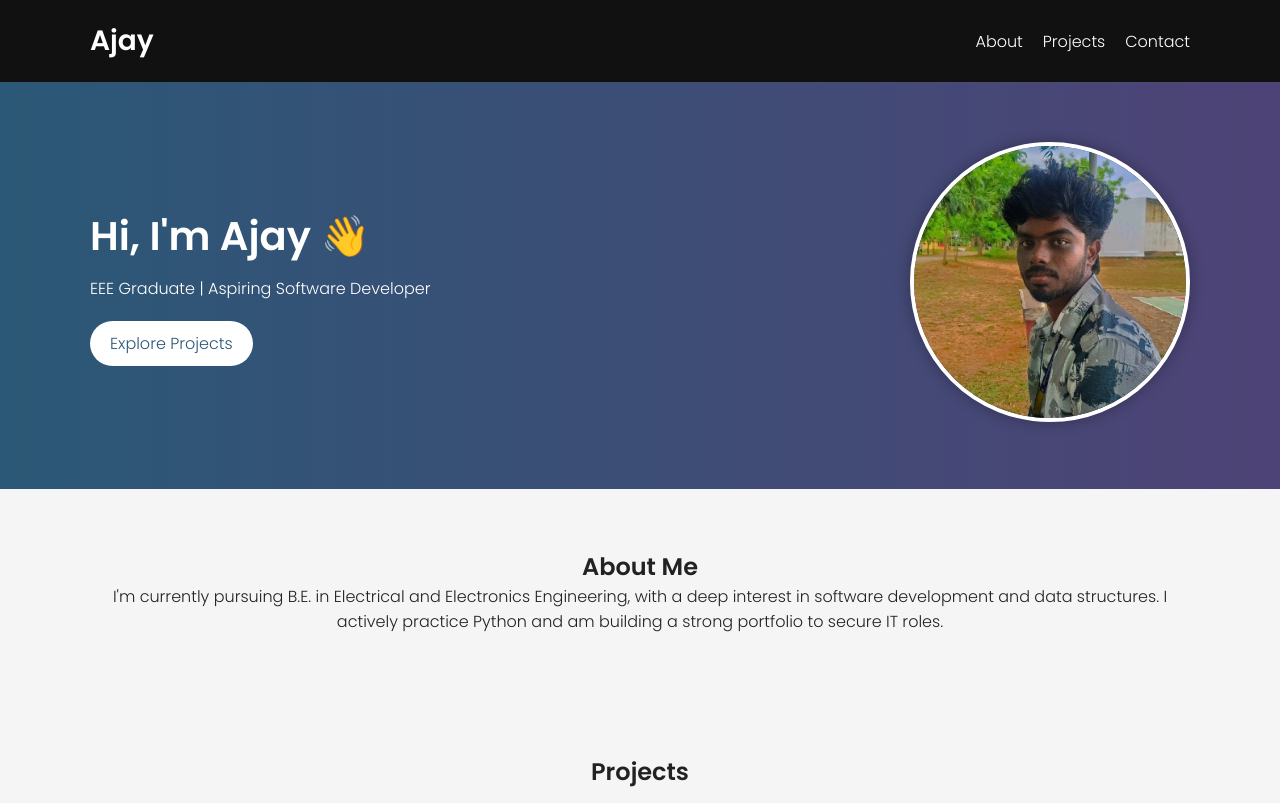
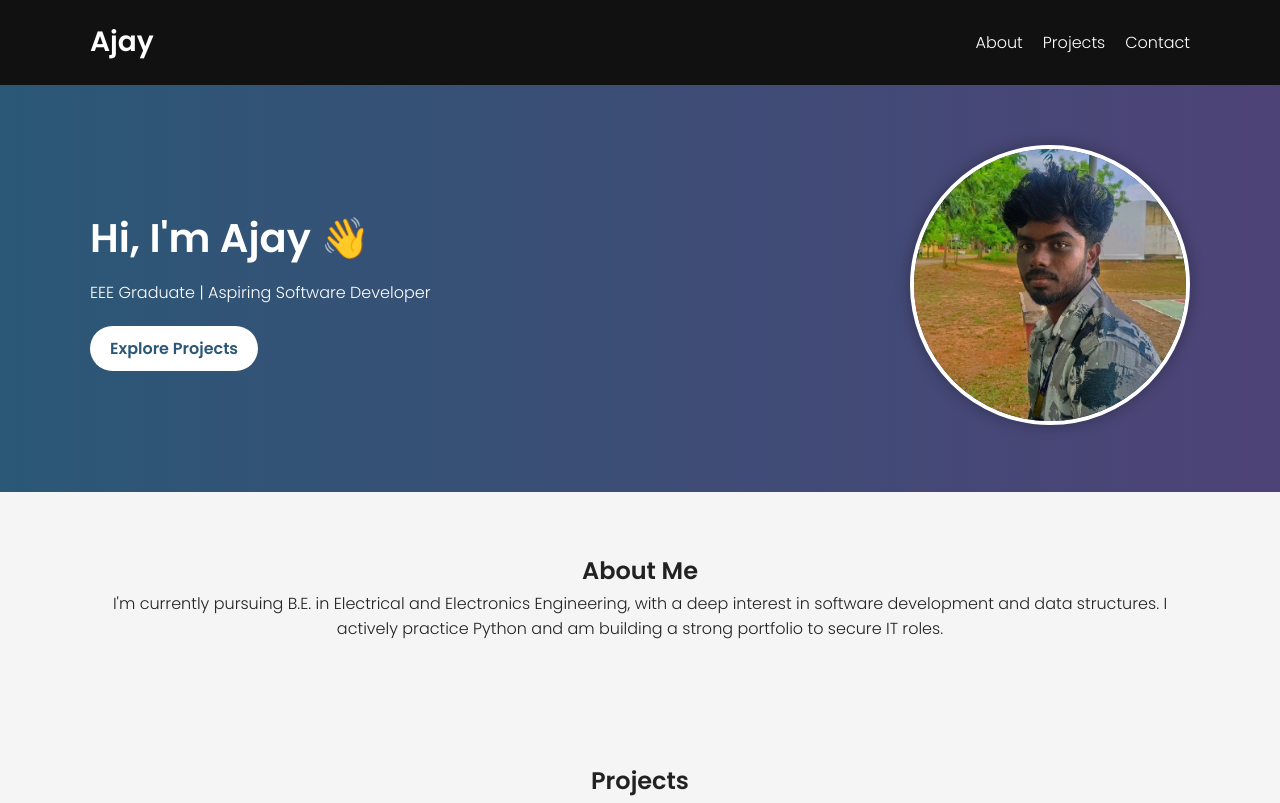
Before and after one commit to ajay2005-code/porfolio-html-css, a plain HTML site: page index.html in a window 1280 px wide. Shown: the top 803 px of the page. Drawn offline with Linux system fonts and the light colour scheme; files whose address does not match are found by name.

Commit message:
Update app.css

```diff
--- a/app.css
+++ b/app.css
@@ -1,18 +1,25 @@
+/* Reset */
 * {
   margin: 0;
   padding: 0;
   box-sizing: border-box;
 }
+
+/* Global */
 body {
   font-family: 'Poppins', sans-serif;
   background-color: #f5f5f5;
   color: #222;
+  line-height: 1.6;
+  font-weight: 300;
 }
 .container {
   width: 90%;
   max-width: 1100px;
   margin: auto;
 }
+
+/* Header */
 header {
   background: #111;
   padding: 20px 0;
@@ -20,7 +27,7 @@ header {
 }
 .logo {
   font-size: 28px;
-  font-weight: bold;
+  font-weight: 600;
 }
 header .container {
   display: flex;
@@ -35,7 +42,10 @@ header .container {
 .nav-links a {
   color: white;
   text-decoration: none;
+  font-weight: 300;
 }
+
+/* Hero */
 .hero {
   padding: 60px 0;
   background: linear-gradient(to right, #2b5876, #4e4376);
@@ -54,6 +64,7 @@ header .container {
 }
 .hero-text h2 {
   font-size: 2.5rem;
+  font-weight: 600;
 }
 .hero-text p {
   margin-top: 10px;
@@ -66,6 +77,7 @@ header .container {
   color: #2b5876;
   text-decoration: none;
   border-radius: 25px;
+  font-weight: 600;
 }
 .hero-image img {
   width: 280px;
@@ -73,13 +85,16 @@ header .container {
   border-radius: 50%;
   object-fit: cover;
   border: 4px solid white;
-  box-shadow: 0 0 15px rgba(0,0,0,0.3);
+  box-shadow: 0 0 15px rgba(0, 0, 0, 0.3);
 }
 
+/* Sections */
 .about, .projects, .contact {
   padding: 60px 0;
   text-align: center;
 }
+
+/* Projects */
 .projects .project-list {
   display: flex;
   flex-wrap: wrap;
@@ -92,8 +107,10 @@ header .container {
   padding: 20px;
   width: 280px;
   border-radius: 12px;
-  box-shadow: 0 2px 8px rgba(0,0,0,0.1);
+  box-shadow: 0 2px 8px rgba(0, 0, 0, 0.1);
 }
+
+/* Contact */
 .contact-links {
   display: flex;
   justify-content: center;
@@ -109,6 +126,7 @@ header .container {
   transform: scale(1.2);
 }
 
+/* Footer */
 footer {
   background: #111;
   color: white;
@@ -118,6 +136,7 @@ footer {
   margin-top: 40px;
 }
 
+/* Responsive */
 @media (max-width: 768px) {
   .hero-content {
     flex-direction: column;
```
